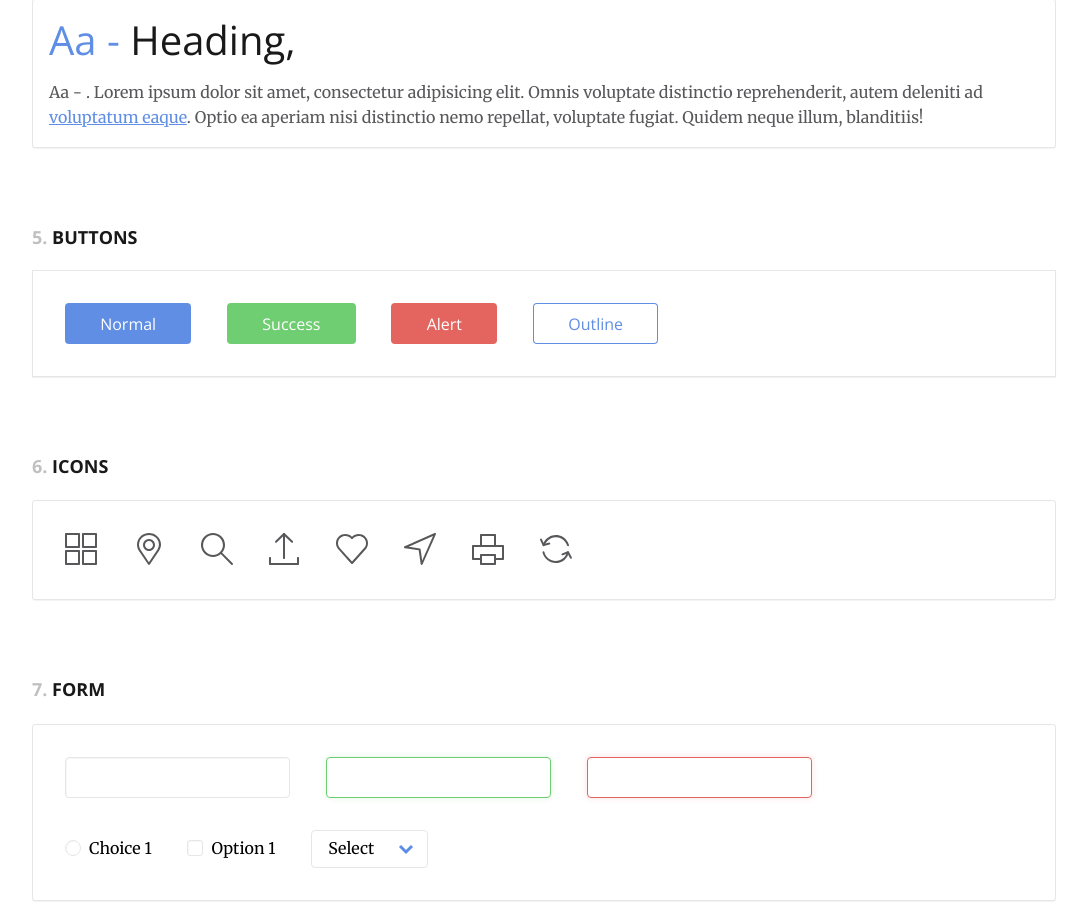
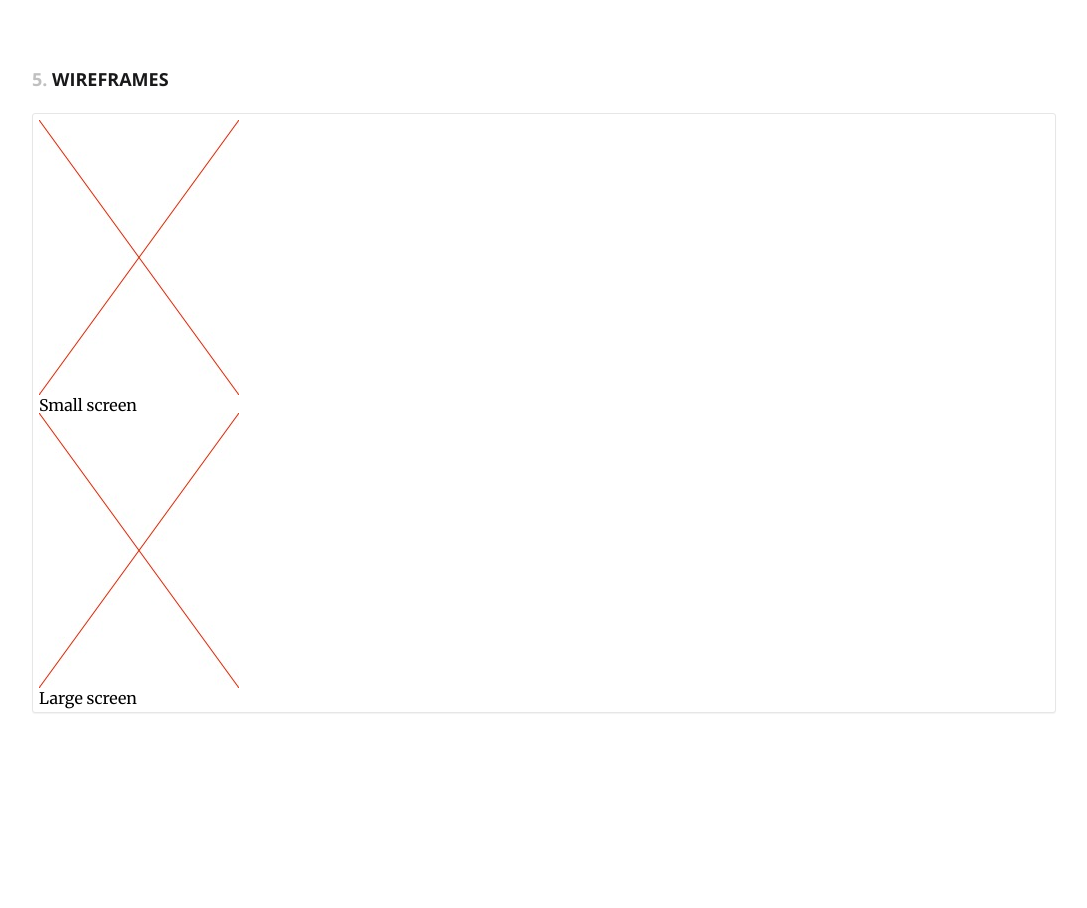
Before and after one commit to TiannaDeSpain/CSS.Zen.Garden, a website built with Parcel: page style-guide-template-parcel/src/index.html in a window 1280 px wide. Shown: the part 1492-2400 px from the top of the page, without its empty margins (96-1183 px from the left). After the commit the page ends 2335 px from the top, so only its background shows below. Built offline with nearby package versions, Linux system fonts and the light colour scheme.

Commit message:
deleted unessecary sectons

```diff
--- a/style-guide-template-parcel/src/index.html
+++ b/style-guide-template-parcel/src/index.html
@@ -1,14 +1,12 @@
 <!DOCTYPE html>
 <html lang="en" class="no-js">
+
 <head>
   <meta charset="UTF-8" />
   <meta name="viewport" content="width=device-width, initial-scale=1" />
 
-    <link
-      href="http://fonts.googleapis.com/css?family=Open+Sans:400,300,700|Merriweather"
-      rel="stylesheet"
-      type="text/css"
-    />
+  <link href="http://fonts.googleapis.com/css?family=Open+Sans:400,300,700|Merriweather" rel="stylesheet"
+    type="text/css" />
 
   <link rel="stylesheet" href="scss/style-guide.scss" />
   <!-- Resource style -->
@@ -16,6 +14,7 @@
   <!-- Modernizr -->
   <title>Style Guide | CodyHouse</title>
 </head>
+
 <body>
   <header>
     <div class="cd-logo"><img src="assets/logo.svg" alt="Logo" /></div>
@@ -33,9 +32,7 @@
       <!-- cd-main-nav -->
     </nav>
 
-      <a href="assets/assets-download-file.zip" class="cd-download"
-        ><span>Download assets</span></a
-      >
+    <a href="assets/assets-download-file.zip" class="cd-download"><span>Download assets</span></a>
     <a href="#0" class="cd-nav-trigger">Menu<span></span></a>
   </header>
 
@@ -45,46 +42,34 @@
     <section id="purpose" class="cd-purpose">
       <h2>Purpose/Theme</h2>
 
-        <div class="cd-box"><p>Add description of purpose/theme here.</p></div>
-      </section>
-
-      <section id="branding" class="cd-branding">
-        <h2>Branding</h2>
-
-        <ul>
-          <li class="cd-box">
-            <img src="assets/branding/logo-ver-1.jpg" alt="Logo version 1" />
-          </li>
-          <li class="cd-box">
-            <img src="assets/branding/logo-ver-2.jpg" alt="Logo version 2" />
-          </li>
-        </ul>
-
-        <ul>
-          <li>
-            <img src="assets/branding/touch-icon-1.jpg" alt="Touch Icon 1" />
-          </li>
-          <li>
-            <img src="assets/branding/touch-icon-2.jpg" alt="Touch Icon 2" />
-          </li>
-          <li><img src="assets/branding/favicon-1.jpg" alt="Favicon 1" /></li>
-          <li><img src="assets/branding/favicon-2.jpg" alt="Favicon 2" /></li>
-        </ul>
+      <div class="cd-box">
+        <p>Add description of purpose/theme here.</p>
+      </div>
     </section>
 
     <section id="colors" class="cd-colors">
       <h2>Colors</h2>
 
       <ul>
-          <li class="cd-box"><div class="cd-color-swatch"></div></li>
+        <li class="cd-box">
+          <div class="cd-color-swatch"></div>
+        </li>
 
-          <li class="cd-box"><div class="cd-color-swatch"></div></li>
+        <li class="cd-box">
+          <div class="cd-color-swatch"></div>
+        </li>
 
-          <li class="cd-box"><div class="cd-color-swatch"></div></li>
+        <li class="cd-box">
+          <div class="cd-color-swatch"></div>
+        </li>
 
-          <li class="cd-box"><div class="cd-color-swatch"></div></li>
+        <li class="cd-box">
+          <div class="cd-color-swatch"></div>
+        </li>
 
-          <li class="cd-box"><div class="cd-color-swatch"></div></li>
+        <li class="cd-box">
+          <div class="cd-color-swatch"></div>
+        </li>
       </ul>
     </section>
 
@@ -102,64 +87,6 @@
         </p>
       </div>
     </section>
-
-      <section id="buttons" class="cd-buttons">
-        <h2>Buttons</h2>
-
-        <div class="cd-box">
-          <button class="btn">Normal</button>
-          <button class="btn btn-success">Success</button>
-          <button class="btn btn-alert">Alert</button>
-          <button class="btn btn-outline">Outline</button>
-        </div>
-      </section>
-
-      <section id="icons" class="cd-icons">
-        <h2>Icons</h2>
-
-        <ul class="cd-box">
-          <li class="cd-icon-1"></li>
-          <li class="cd-icon-2"></li>
-          <li class="cd-icon-3"></li>
-          <li class="cd-icon-4"></li>
-          <li class="cd-icon-5"></li>
-          <li class="cd-icon-6"></li>
-          <li class="cd-icon-7"></li>
-          <li class="cd-icon-8"></li>
-        </ul>
-      </section>
-
-      <section id="form" class="cd-form">
-        <h2>Form</h2>
-
-        <div class="cd-box">
-          <form>
-            <fieldset>
-              <input type="text" /> <input class="success" type="text" />
-              <input class="alert" type="text" />
-            </fieldset>
-
-            <fieldset>
-              <div class="cd-input-wrapper">
-                <input type="radio" name="radioButton" id="radio1" />
-                <label class="radio-label" for="radio1">Choice 1</label>
-              </div>
-
-              <div class="cd-input-wrapper">
-                <input type="checkbox" id="checkbox1" />
-                <label class="checkbox-label" for="checkbox1">Option 1</label>
-              </div>
-
-              <div class="cd-input-wrapper cd-select">
-                <select name="select-this" id="select-this">
-                  <option value="0">Select</option>
-                  <option value="1">Option 1</option>
-                  <option value="2">Option 2</option>
-                  <option value="2">Option 3</option>
-                </select>
-              </div>
-            </fieldset>
-          </form>
     </div>
     </section>
     <section id="navigation" class="cd-navigation">
@@ -201,17 +128,6 @@
         </div>
       </div>
     </section>
-
-      <section id="elements" class="cd-elements">
-        <h2>HTML Elements</h2>
-        <div class="cd-box">
-          <p>
-            Styling for lists, figures, alerts, info boxes, etc can be defined
-            here.
-          </p>
-        </div>
-      </section>
-
     <section id="wireframes" class="cd-wireframes">
       <h2>Wireframes</h2>
       <div class="cd-box">
@@ -229,4 +145,5 @@
 
   <script src="js/main.js"></script>
 </body>
+
 </html>
```
Lines whose indentation alone changed are shown as unchanged.
